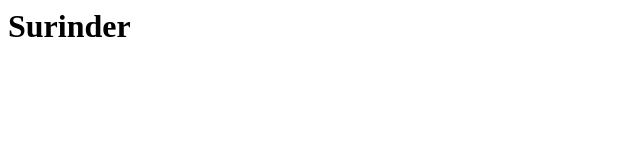
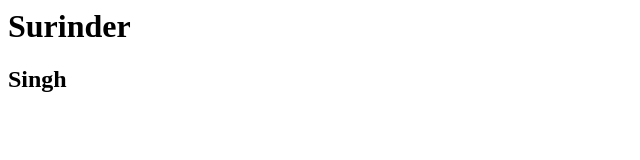
Before and after one commit to Surinder07/Spring-jdbc, a plain HTML site: page index.html in a window 1280 px wide. Shown: the full height of the page, 0-640 px from the left. Drawn offline with Linux system fonts and the light colour scheme.

Commit message:
added new line for the last name

```diff
--- a/index.html
+++ b/index.html
@@ -2,6 +2,7 @@
 	<body>
 
 		<h1>Surinder</h1>
+		<h2>Singh</h2>
 
 	</body>
 
```
